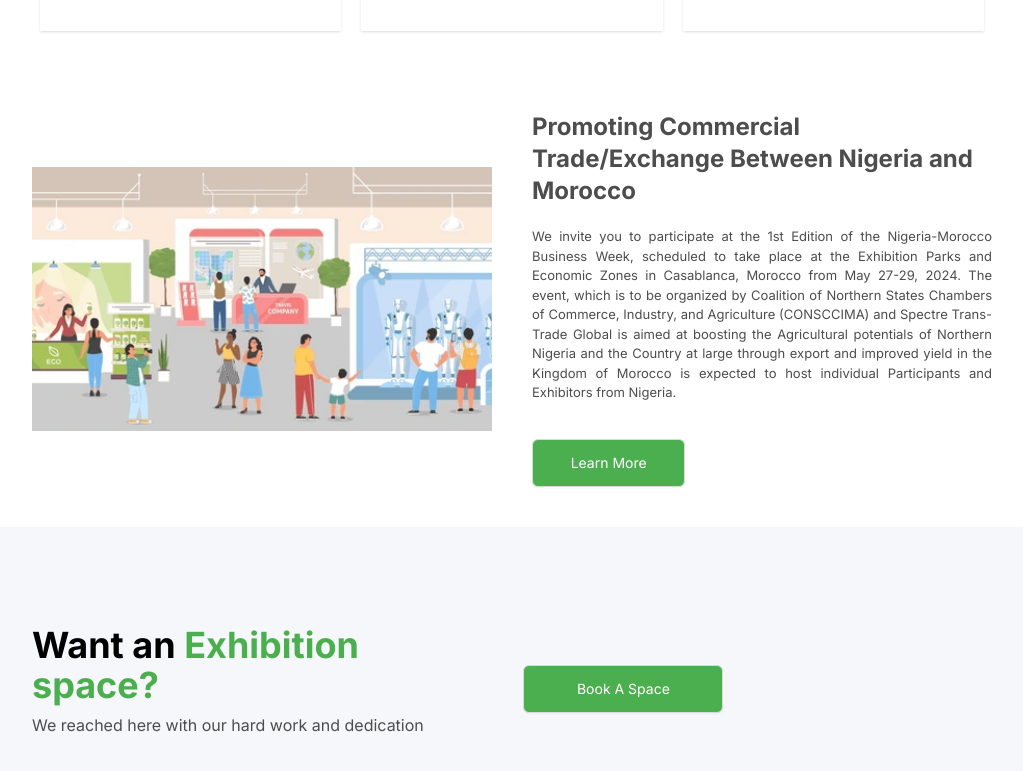
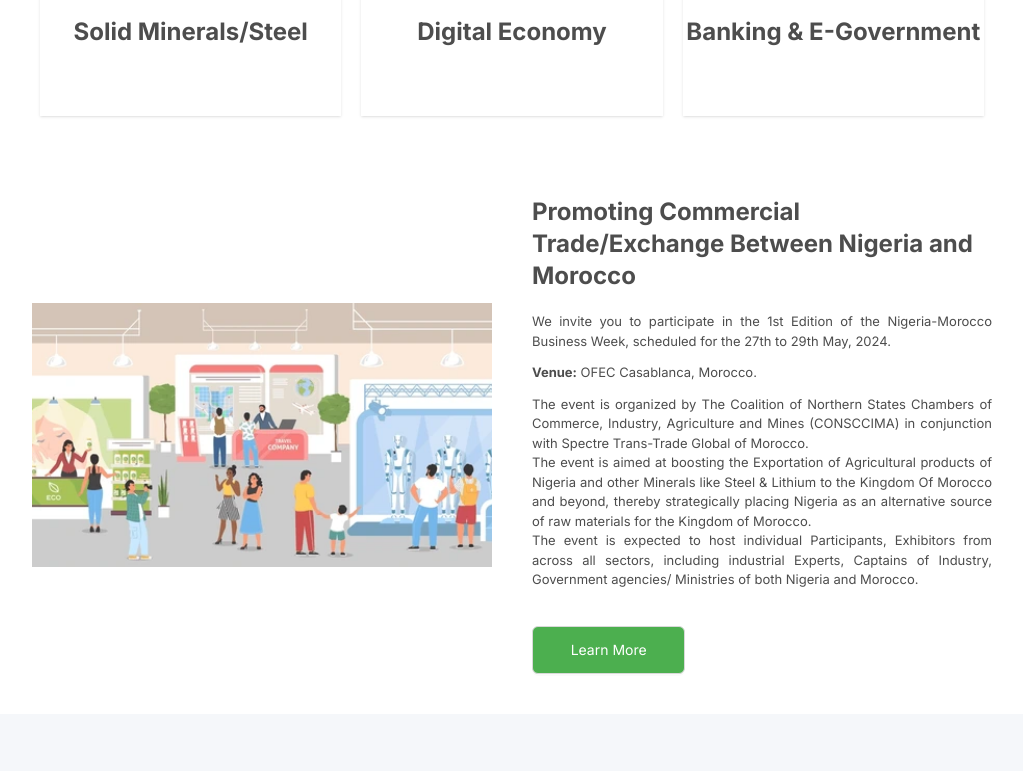
Before and after one commit to spectreglo/nigeria-morocco, a React (Vite) app: page / in a window 1280 px wide. Shown: the part 1677-2448 px from the top of the page, without its empty margins (128-1151 px from the left). Built offline with nearby package versions, Linux system fonts and the light colour scheme; no server answers.

Commit message:
add partners

```diff
--- a/src/pages/LandinPage/LandinPage.tsx
+++ b/src/pages/LandinPage/LandinPage.tsx
@@ -88,8 +88,8 @@
         <div className="grid  place-items-center px-0 grid-cols-2 md:grid-cols-6 gap-5 w-full md:px-32 mt-10">
           <img src="sponsor.png" />
           <img src="Logo.png" />
-          <img src="sponsor.png" />
-          <img src="sponsor.png" />
+          <img src="embassy.png" />
+          <img src="ram.png" />
           <img src="sponsor.png" />
           <img src="sponsor.png" />
         </div>
@@ -141,16 +141,26 @@
             Promoting Commercial Trade/Exchange Between Nigeria and Morocco
           </h1>
           <p className="text-justify text-[13px] text-fontColor">
-            We invite you to participate at the 1st Edition of the
-            Nigeria-Morocco Business Week, scheduled to take place at the
-            Exhibition Parks and Economic Zones in Casablanca, Morocco from May
-            27-29, 2024. The event, which is to be organized by Coalition of
-            Northern States Chambers of Commerce, Industry, and Agriculture
-            (CONSCCIMA) and Spectre Trans-Trade Global is aimed at boosting the
-            Agricultural potentials of Northern Nigeria and the Country at large
-            through export and improved yield in the Kingdom of Morocco is
-            expected to host individual Participants and Exhibitors from
-            Nigeria.
+            <p>
+              We invite you to participate in the 1st Edition of the
+              Nigeria-Morocco Business Week, scheduled for the 27th to 29th May,
+              2024.
+            </p>{" "}
+            <p className="my-3">
+              <b>Venue:</b> OFEC Casablanca, Morocco.
+            </p>{" "}
+            The event is organized by The Coalition of Northern States Chambers
+            of Commerce, Industry, Agriculture and Mines (CONSCCIMA) in
+            conjunction with Spectre Trans-Trade Global of Morocco. <br />
+            The event is aimed at boosting the Exportation of Agricultural
+            products of Nigeria and other Minerals like Steel & Lithium to the
+            Kingdom Of Morocco and beyond, thereby strategically placing Nigeria
+            as an alternative source of raw materials for the Kingdom of
+            Morocco. <br />
+            The event is expected to host individual Participants, Exhibitors
+            from across all sectors, including industrial Experts, Captains of
+            Industry, Government agencies/ Ministries of both Nigeria and
+            Morocco.
           </p>
           <Button className="bg-lightGreen w-1/2 mt-4 md:w-1/3 h-12 text-white hover:bg-black">
             Learn More
```
Also changed, not shown: public/Embassy.png (added), public/ram.png (added).
